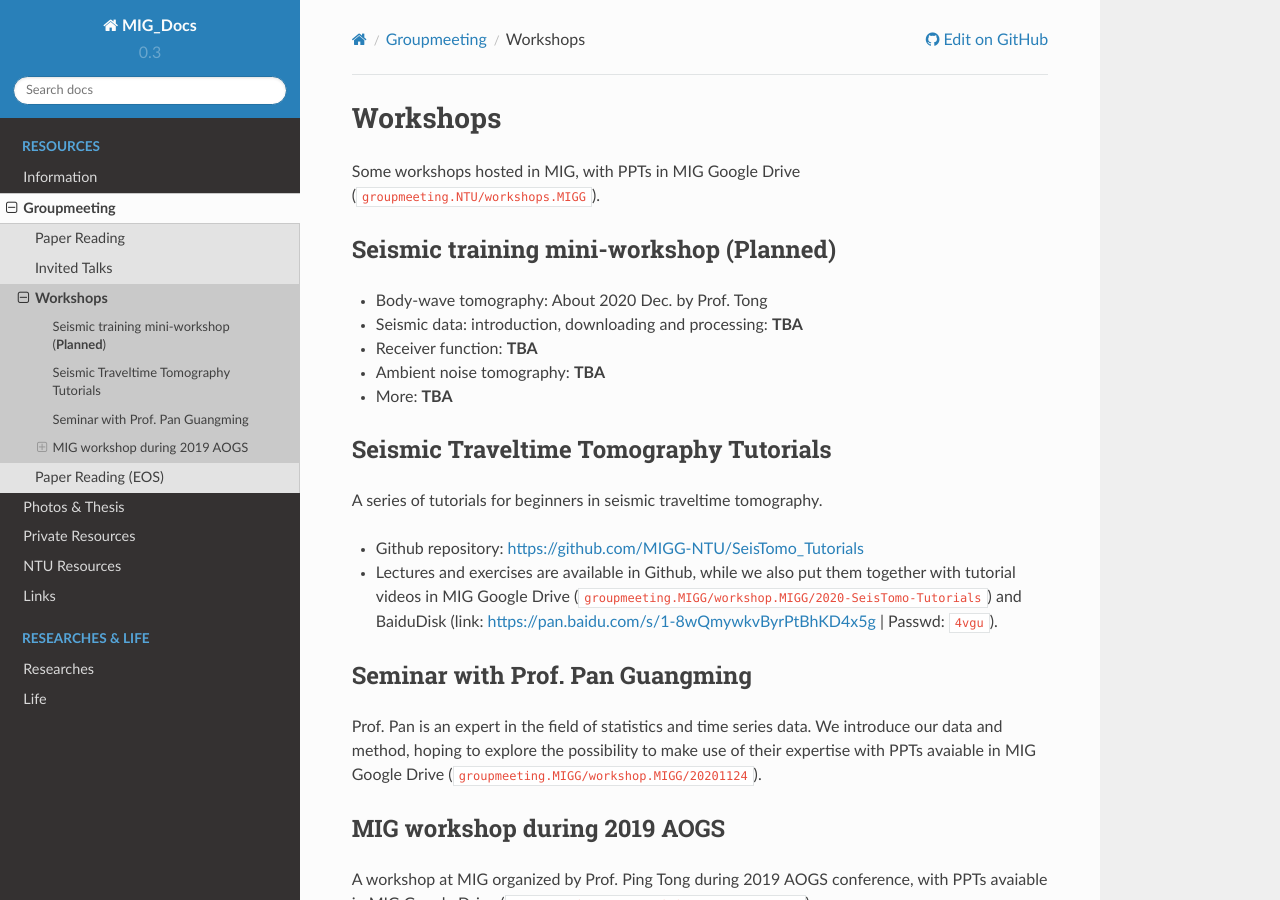
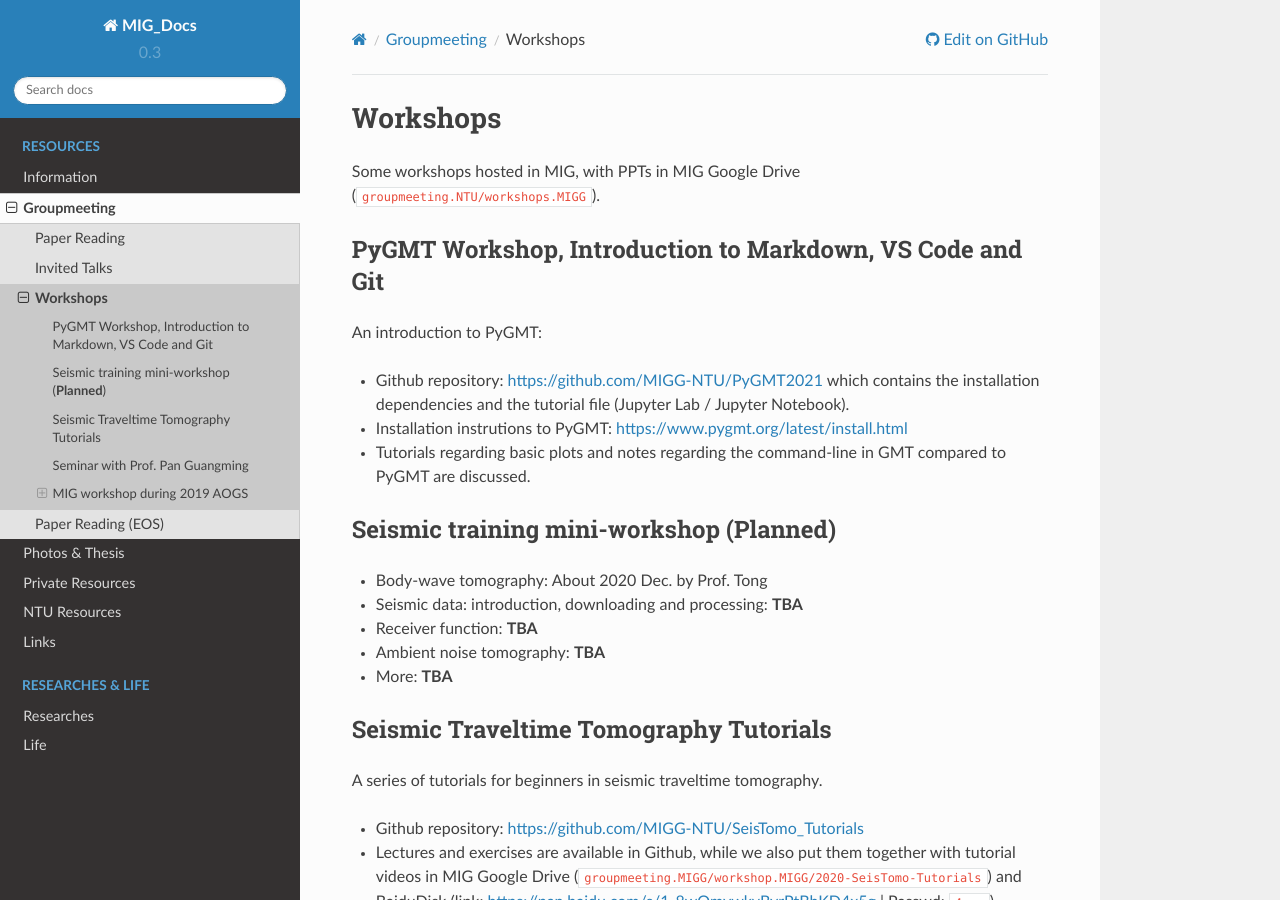
Before and after one commit to MIGG-NTU/MIG_Docs, a Sphinx documentation site: the page built from source/groupmeeting/workshops.rst, in a window 1280 px wide and 900 px high. Built offline with Sphinx 7.4.7 and the Read the Docs theme 2.0.0, drawn with Linux system fonts in a browser that asks for light colours.

Commit message:
Update worksop.rst

```diff
--- a/source/groupmeeting/workshops.rst
+++ b/source/groupmeeting/workshops.rst
@@ -2,6 +2,15 @@ Workshops
 =========
 
 Some workshops hosted in MIG, with PPTs in MIG Google Drive (``groupmeeting.NTU/workshops.MIGG``).
+
+PyGMT Workshop, Introduction to Markdown, VS Code and Git
+---------------------------------------------------------
+
+An introduction to PyGMT:
+
+- Github repository: https://github.com/MIGG-NTU/PyGMT2021 which contains the installation dependencies and the tutorial file (Jupyter Lab / Jupyter Notebook).
+- Installation instrutions to PyGMT: https://www.pygmt.org/latest/install.html
+- Tutorials regarding basic plots and notes regarding the command-line in GMT compared to PyGMT are discussed.
 
 
 Seismic training mini-workshop (**Planned**)
```
